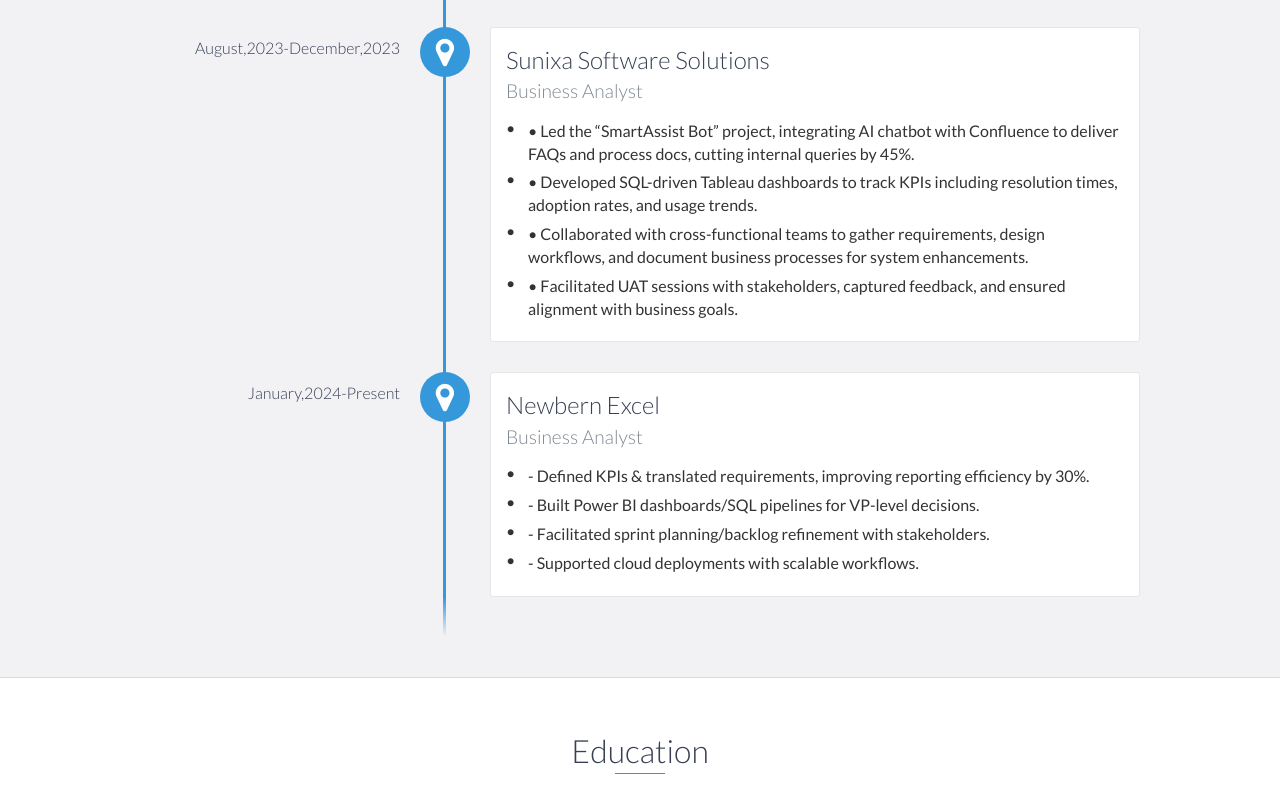
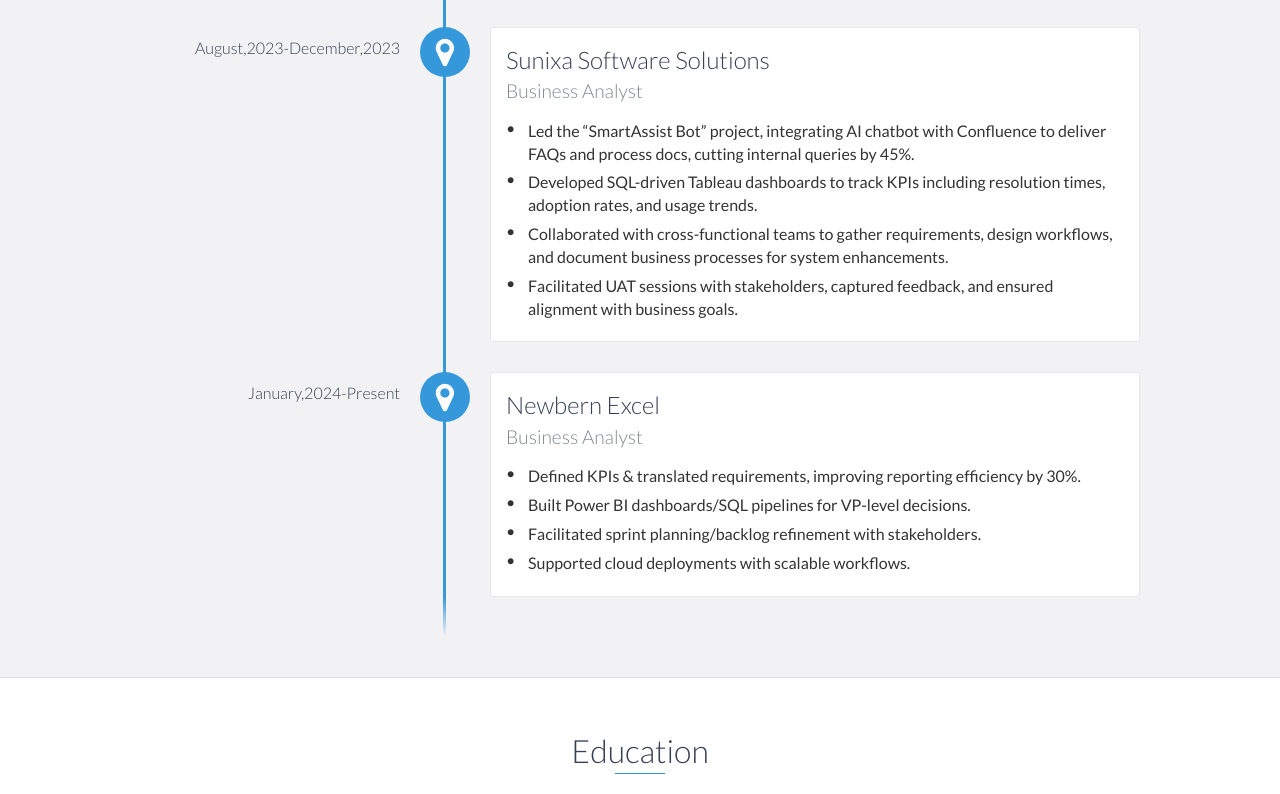
Before and after one commit to SrijaDasgupta/DeveloperPortfolio, a website: page index.html in a window 1280 px wide. Shown: the part 2306-3100 px from the top of the page. Drawn offline with nearby package versions, Linux system fonts and the light colour scheme.

Commit message:
Update index.html

```diff
--- a/index.html
+++ b/index.html
@@ -18,6 +18,8 @@
         ul.custom-list { list-style: none; padding-left: 0; margin: 0; }
         ul.custom-list li { margin: 6px 0; position: relative; padding-left: 22px; }
         ul.custom-list li::before { content: "•"; position: absolute; left: 0; line-height: 1; }
+        /* Optional: make the separating lines subtle and full-width */
+        .section-sep { border: none; border-top: 1px solid #e0e0e0; margin: 24px 0; }
         /* Preserve line breaks inside any remaining <p> if you add manual \n later */
         p { white-space: normal; }
     </style>
@@ -144,10 +146,10 @@
                 <h3>Sunixa Software Solutions</h3>
                 <h4>Business Analyst</h4>
                 <ul class="custom-list">
-                    <li>• Led the “SmartAssist Bot” project, integrating AI chatbot with Confluence to deliver FAQs and process docs, cutting internal queries by 45%.</li>
-                    <li>• Developed SQL-driven Tableau dashboards to track KPIs including resolution times, adoption rates, and usage trends.</li>
-                    <li>• Collaborated with cross-functional teams to gather requirements, design workflows, and document business processes for system enhancements.</li>
-                    <li>• Facilitated UAT sessions with stakeholders, captured feedback, and ensured alignment with business goals.</li>
+                    <li>Led the “SmartAssist Bot” project, integrating AI chatbot with Confluence to deliver FAQs and process docs, cutting internal queries by 45%.</li>
+                    <li>Developed SQL-driven Tableau dashboards to track KPIs including resolution times, adoption rates, and usage trends.</li>
+                    <li>Collaborated with cross-functional teams to gather requirements, design workflows, and document business processes for system enhancements.</li>
+                    <li>Facilitated UAT sessions with stakeholders, captured feedback, and ensured alignment with business goals.</li>
                 </ul>
             </div>
 
@@ -155,10 +157,10 @@
                 <h3>Newbern Excel</h3>
                 <h4>Business Analyst</h4>
                 <ul class="custom-list">
-		            <li>- Defined KPIs & translated requirements, improving reporting efficiency by 30%.</li>
-                    <li>- Built Power BI dashboards/SQL pipelines for VP-level decisions.</li>
-                    <li>- Facilitated sprint planning/backlog refinement with stakeholders.</li>
-                    <li>- Supported cloud deployments with scalable workflows.</li>
+		            <li>Defined KPIs & translated requirements, improving reporting efficiency by 30%.</li>
+                    <li>Built Power BI dashboards/SQL pipelines for VP-level decisions.</li>
+                    <li>Facilitated sprint planning/backlog refinement with stakeholders.</li>
+                    <li>Supported cloud deployments with scalable workflows.</li>
                 </ul>
             </div>
 
@@ -200,7 +202,7 @@
                 </div>
                 <div class="col-md-8">
                     <!-- split comma list into bullets -->
-                    <ul class="custom-list">
+                      <ul class="custom-list">
                         <li>Machine learning</li>
                         <li>Business Analytics</li>
 						 <li>Data Analysis</li>
@@ -217,6 +219,9 @@
         </div>
     </div>
     <!-- End #courseworks -->
+
+    <!-- separator between Courseworks and next section -->
+    <hr class="section-sep">
 
 	<div id="publications">
         <div class="container">
@@ -236,6 +241,9 @@
         </div>
     </div>
     <!-- End #publication -->
+
+    <!-- separator between Publications and next section -->
+    <hr class="section-sep">
 
 	<div id="certifications">
         <div class="container">
@@ -260,6 +268,9 @@
         </div>
     </div>
     <!-- End #publication -->
+
+    <!-- separator after Certifications -->
+    <hr class="section-sep">
 
 
 
@@ -465,13 +476,13 @@
                         </li>
 
                         <li>
-                            <a href="https://www.linkedin.com/in/sdg24/" target="_blank"><i class="fa fa-linkedin" aria-hidden="true"></i></a>
+                            <a href="https://www.linkedin.com/in/srijadasgupta/" target="_blank"><i class="fa fa-linkedin" aria-hidden="true"></i></a>
                         </li>
 
 
 
 			            <li>
-                            <a href = "mailto:dasgupta.srija97@gmail.com" target="_blank"><i class="fa fa-google" aria-hidden="true"></i></a>
+                            <a href = "mailto:srija.dg2410@gmail.com" target="_blank"><i class="fa fa-google" aria-hidden="true"></i></a>
                         </li>
                     </ul>
                 </div>
```
